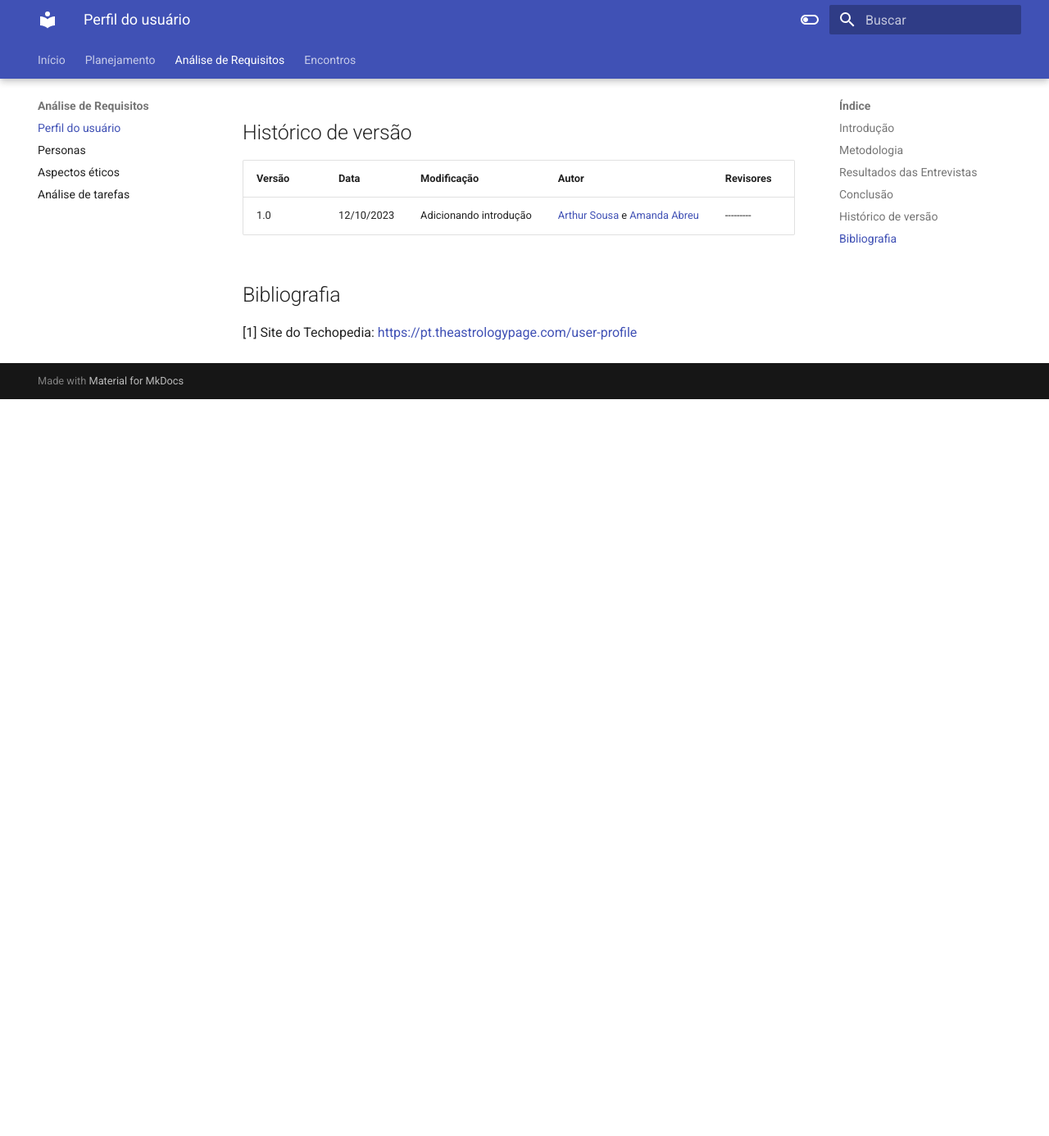
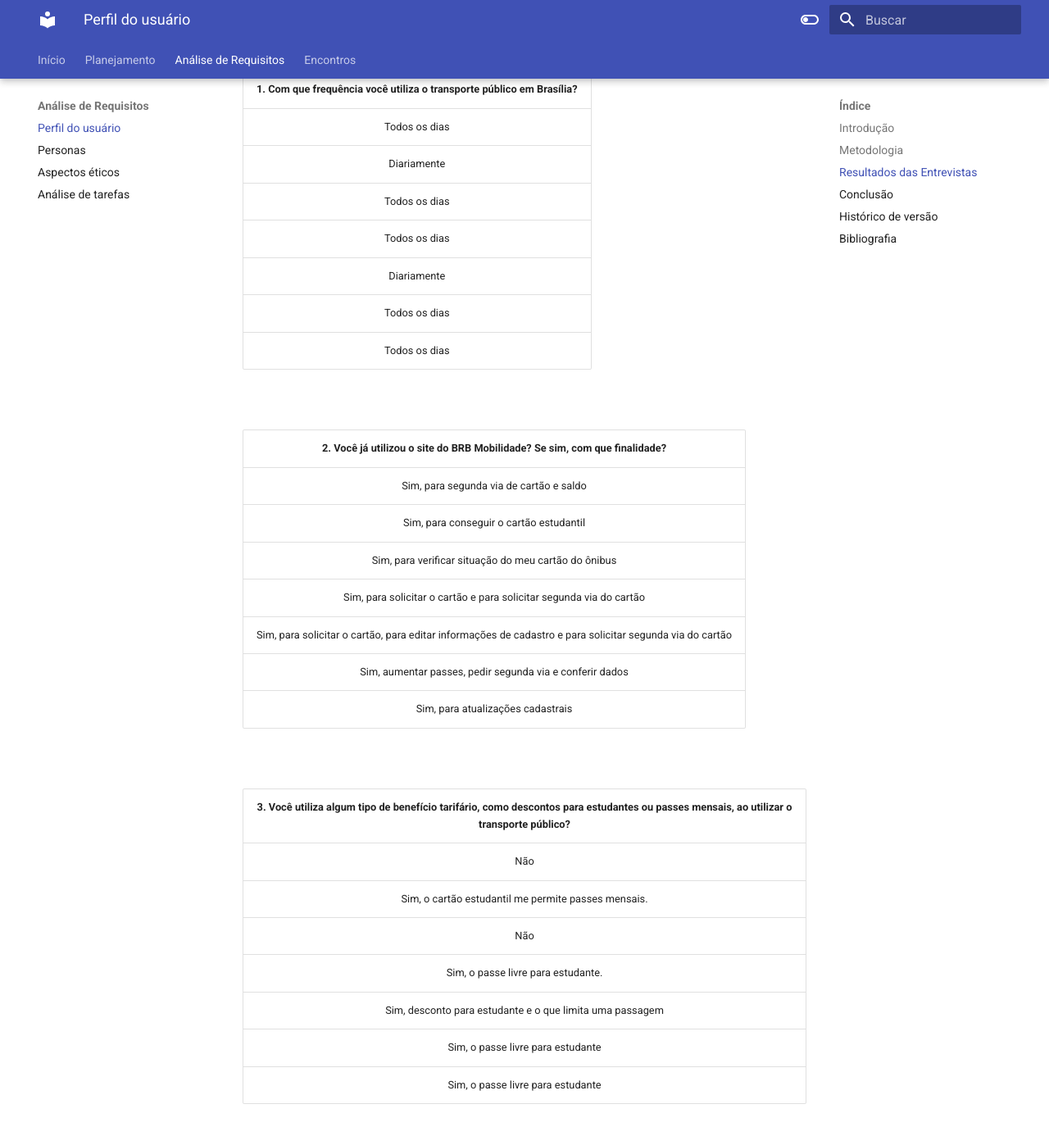
Before and after one commit to Interacao-Humano-Computador/2023.2--BRB-Mobilidade, an MkDocs documentation site: the page built from docs/analiseRequisitos/perfil_do_usuario.md, in a window 1280 px wide and 1400 px high, scrolled down 1059 px. Shown: the top 1386 px of the window at 82% size. Built offline with MkDocs 1.6.1 and Material for MkDocs 9.7.7, drawn with Linux system fonts in a browser that asks for light colours; before the commit the page ends 1546 px from its top, so only the background shows below that; some of the changed text lies outside the part shown.

Commit message:
perfil do usuário

```diff
--- a/docs/analiseRequisitos/perfil_do_usuario.md
+++ b/docs/analiseRequisitos/perfil_do_usuario.md
@@ -5,12 +5,12 @@
 
 Um perfil de usuário é uma coleção de configurações e informações associadas a um usuário. Pode ser definida como a representação digital explícita da identidade do usuário em relação ao ambiente operacional, que pode ser sistemas operacionais, aplicativos de software ou sites. O perfil do usuário ajuda a associar características a um usuário e a determinar o comportamento interativo do usuário, juntamente com as preferências.
 
+
 ## Metodologia
 
 Com o objetivo de criar uma descrição detalhada dos atuais e futuros usuários do site BRB Mobilidade, conduzimos entrevistas como fonte de coleta de dados. Essa abordagem nos permite compreender quem são esses usuários, bem como suas necessidades e interesses de forma qualitativa. A definição do perfil do usuário é de extrema importância na análise de requisitos da aplicação, e nossos esforços visam analisar como o BRB Mobilidade atende às expectativas dos usuários.
 
 É importante ressaltar que existe inúmeros meios para coleta de dados. Além do método de entrevista (realizado pelo grupo) á também outros métodos como grupos de foco, questionários, estudo de campo e etc.
-
 
 Para realizar as entrevistas para formação do perfil do usuário levamos em conta alguns dados importantes, como:
 
@@ -18,9 +18,84 @@
  - afinidade e experiencia com o site;
  - experiência com o transporte público;
 
+
 ## Resultados das Entrevistas
 
 Os resultados das entrevistas foram de bastante importância para o projeto. Durante essas entrevistas os usuários compartilharam suas experiências, pensamentos e opiniões de maneira aberta e franca proporcionando uma visão mais clara sobre o site do BRB Mobilidade.
+
+Abaixo estão algumas perguntas que foram feitas durante a entrevista.
+
+|1. Com que frequência você utiliza o transporte público em Brasília?|
+|:---------------------------------------------------------------:|
+| Todos os dias |
+| Diariamente |
+| Todos os dias |
+| Todos os dias |
+| Diariamente |
+| Todos os dias    |
+| Todos os dias    |
+
+<br>
+
+| 2. Você já utilizou o site do BRB Mobilidade? Se sim, com que finalidade?|
+|:---------------------------------------------------------------:|
+|  Sim, para segunda via de cartão e saldo |
+|  Sim, para conseguir o cartão estudantil|
+|  Sim, para verificar situação do meu cartão do ônibus |
+|Sim, para solicitar o cartão e para solicitar segunda via do cartão  |
+| Sim, para solicitar o cartão, para editar informações de cadastro e para solicitar segunda via do cartão  |
+| Sim, aumentar passes, pedir segunda via e conferir dados |
+| Sim, para atualizações cadastrais  |
+
+<br>
+
+| 3. Você utiliza algum tipo de benefício tarifário, como descontos para estudantes ou passes mensais, ao utilizar o transporte público?|
+|:---------------------------------------------------------------:|
+| Não |
+| Sim, o cartão estudantil me permite passes mensais.|
+| Não|
+| Sim, o passe livre para estudante.  |
+| Sim, desconto para estudante e o que limita uma passagem |
+| Sim, o passe livre para estudante |
+| Sim, o passe livre para estudante |
+
+<br>
+
+
+|4. Como você avalia a aparência visual e a abordagem minimalista do design do BRB Mobilidade em termos de usabilidade e apelo estético?|
+|:---------------------------------------------------------------:|
+| Design fácil, a única dificuldade foi pegar o cartão, pois era longe.  |
+|Simples e Direto, só alguns formulários (Um atrás do outro) |
+| Tem uma aparência ok, poderia ter uma estética mais atual e amigável para o usuário. |
+| Diariamente  |
+| Diariamente |
+| Diariamente |
+| Diariamente |
+
+<br>
+
+
+|5. Em relação à sua experiência como usuário do site do BRB, como você percebe a autonomia e liberdade para realizar suas transações e acessar informações? Quais aspectos específicos você considera cruciais para melhorar a sua liberdade e autonomia nesse ambiente virtual?|
+|:---------------------------------------------------------------:|
+| Não teve dificuldade  |
+|Sinto que não tenho tanta liberdade, visto que vou respondendo formulários seguidos. Gostaria de adicionar local de retirada e ter algum chat online  |
+|  Ter mais informações sobre como esses dados são usados |
+| Diariamente |
+| Diariamente |
+| Diariamente |
+| Diariamente |
+
+<br>
+
+|6. Quais são as principais áreas da cidade que você costuma visitar com mais frequência?|
+|:---------------------------------------------------------------:|
+| Asa norte, asa sul, plano e gama. |
+|Asa Norte e Gama |
+|  Setor sul|
+| Faculdade do gama, park shopping e rodoviária interestadual  |
+| Gama, setor de indústria |
+| Gama, plano piloto, Taguatinga |
+| Leste do Gama |
 
 ## Conclusão
 
```
